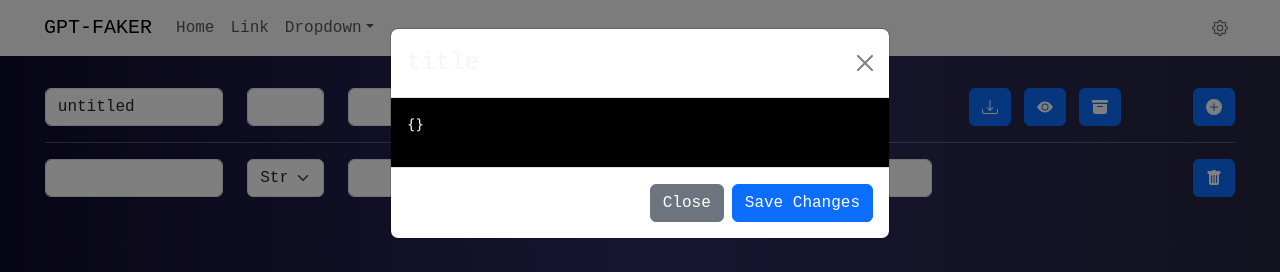
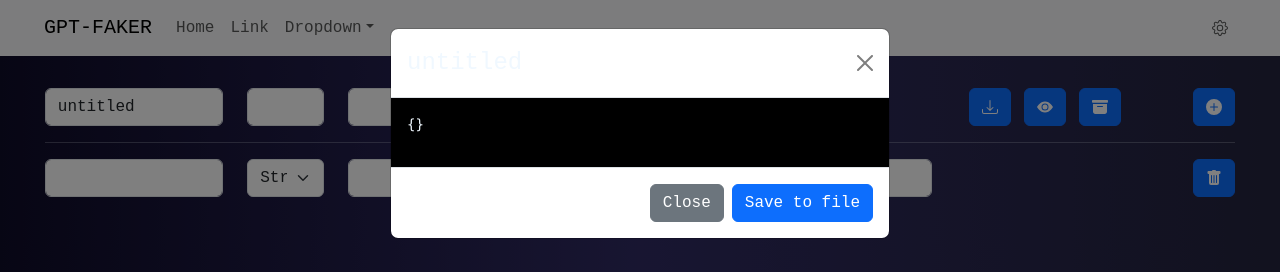
Before and after one commit to PaperUnicorn/gpt-faker, a React (Create React App) app: page / in a window 1280 px wide. Both pictures are taken after a click on the button 1099 px from the left and 107 px from the top of the page. Shown: the top 272 px of the page. Built offline with nearby package versions, Linux system fonts and the light colour scheme; no server answers.

Commit message:
feature: saving to json file

```diff
--- a/src/components/FileModal.tsx
+++ b/src/components/FileModal.tsx
@@ -6,6 +6,16 @@ const FileModal: React.FC<{
   title: string;
   data: any;
 }> = ({ show, handleClose, title, data }) => {
+  const exportData = () => {
+    const jsonString = `data:text/json;chatset=utf-8,${encodeURIComponent(
+      data
+    )}`;
+    const link = document.createElement("a");
+    link.href = jsonString;
+    link.download = title + ".json";
+    link.click();
+  };
+
   return (
     <Modal show={show}>
       <Modal.Header closeButton>
@@ -18,8 +28,8 @@ const FileModal: React.FC<{
         <Button variant="secondary" onClick={() => handleClose()}>
           Close
         </Button>
-        <Button variant="primary" onClick={() => handleClose()}>
-          Save Changes
+        <Button variant="primary" onClick={() => exportData()}>
+          Save to file
         </Button>
       </Modal.Footer>
     </Modal>
--- a/src/components/Heading.tsx
+++ b/src/components/Heading.tsx
@@ -6,16 +6,20 @@ import {
   EyeFill,
   ArchiveFill,
 } from "react-bootstrap-icons";
-import { getRandomValueFromDescription } from "../api/OpenAI.api";
 
 const Heading: React.FC<{
+  filename: string;
+  setFilename: Function;
   addField: Function;
   generateFile: Function;
-}> = ({ addField, generateFile }) => {
+}> = ({ filename, setFilename, addField, generateFile }) => {
   return (
     <Form.Group as={Row} className="mb-3" controlId="formPlaintextEmail">
       <Col sm="2">
-        <Form.Control defaultValue="untitled" />
+        <Form.Control
+          defaultValue={filename}
+          onChange={(e) => setFilename(e.target.value)}
+        />
       </Col>
       <Col sm="1">
         <Form.Control readOnly />
--- a/src/layout/MainLayout.tsx
+++ b/src/layout/MainLayout.tsx
@@ -17,6 +17,7 @@ const MainLayout: React.FC = () => {
 
   const [generatedData, setGeneratedData] = useState<string>("");
   const [modalTitle, setModalTitle] = useState("title");
+  const [filename, setFilename] = useState("untitled");
 
   const [fields, setFields] = useState<IField[]>([
     {
@@ -55,7 +56,7 @@ const MainLayout: React.FC = () => {
 
       result[field.fieldName || "field"] = value;
     }
-
+    setModalTitle(filename);
     openModal();
 
     setGeneratedData(JSON.stringify(result, null, "\t"));
@@ -66,7 +67,6 @@ const MainLayout: React.FC = () => {
     event: React.ChangeEvent<HTMLInputElement>
   ) => {
     const { name, value } = event.target;
-    console.log(name);
     const list: IField[] = [...fields];
     list.find((e) => {
       if (e.fieldIndex === index) {
@@ -92,6 +92,8 @@ const MainLayout: React.FC = () => {
   return (
     <Container style={{ padding: "2rem 2.8rem" }} fluid={true}>
       <Heading
+        filename={filename}
+        setFilename={setFilename}
         addField={addField}
         generateFile={() => {
           generateFile(fields);
```
